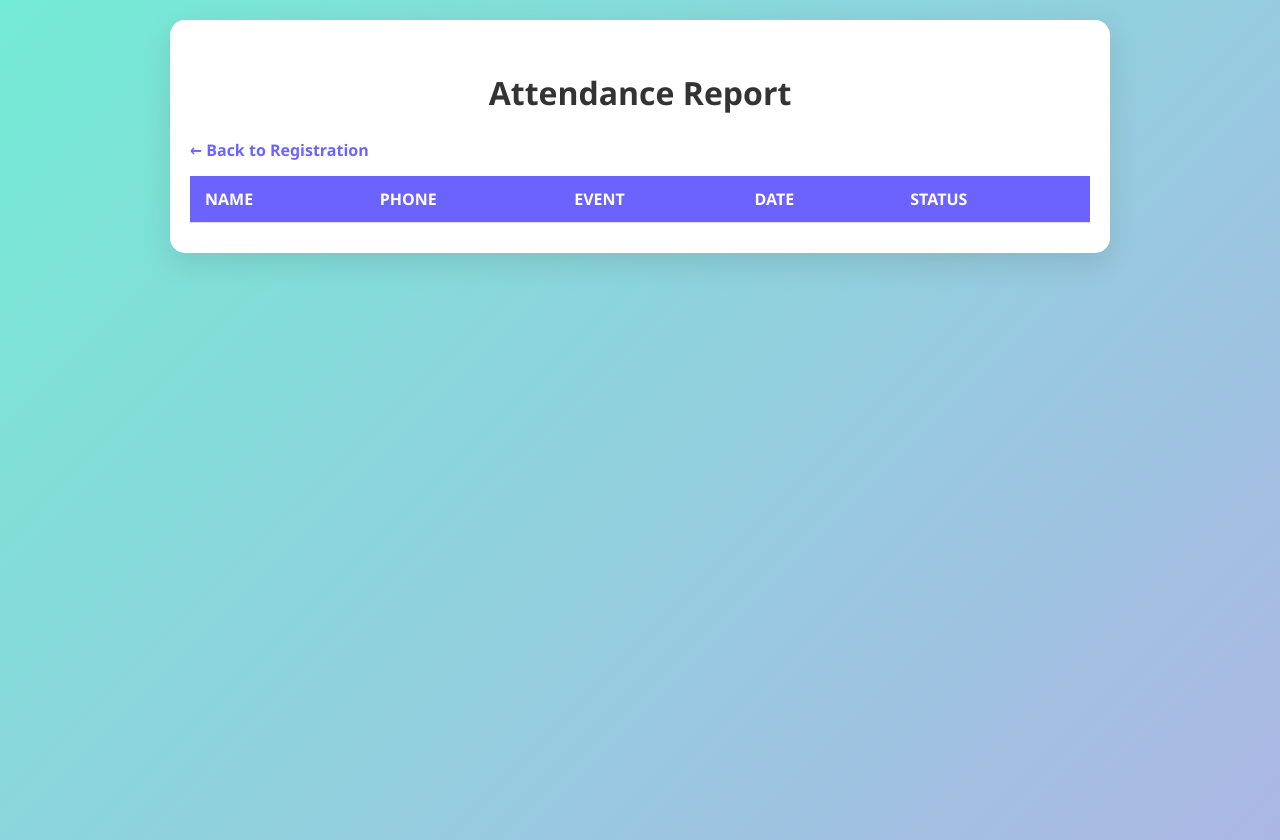
After one commit to saif76r/qr-attendence, a Python web app: template templates/attendance_report.html in a window 1280 px wide. The commit adds this page. Run offline with Jinja, Linux system fonts and the light colour scheme; the template is opened without the code that fills it, so the values that code supplies are empty.

Commit message:
Final modern UI + QR base64 + attendance_report fix

```diff
--- /dev/null
+++ b/templates/attendance_report.html
@@ -0,0 +1,127 @@
+<!DOCTYPE html>
+<html lang="en">
+<head>
+    <meta charset="UTF-8">
+    <title>Attendance Report</title>
+    <style>
+        body {
+            font-family: 'Segoe UI', Tahoma, Geneva, Verdana, sans-serif;
+            background: linear-gradient(135deg, #74ebd5, #ACB6E5);
+            min-height: 100vh;
+            margin: 0;
+            padding: 20px;
+        }
+
+        .container {
+            max-width: 900px;
+            margin: 0 auto;
+            background-color: #fff;
+            border-radius: 15px;
+            padding: 30px 20px;
+            box-shadow: 0 10px 30px rgba(0,0,0,0.1);
+        }
+
+        h1 {
+            text-align: center;
+            color: #333;
+            margin-bottom: 25px;
+        }
+
+        table {
+            width: 100%;
+            border-collapse: collapse;
+        }
+
+        th, td {
+            padding: 12px 15px;
+            text-align: left;
+            border-bottom: 1px solid #ddd;
+        }
+
+        th {
+            background-color: #6C63FF;
+            color: #fff;
+            font-weight: 600;
+            text-transform: uppercase;
+        }
+
+        tr:hover {
+            background-color: #f1f1f1;
+            transition: background 0.3s;
+        }
+
+        @media screen and (max-width: 768px) {
+            table, thead, tbody, th, td, tr {
+                display: block;
+            }
+
+            thead tr {
+                display: none;
+            }
+
+            tr {
+                margin-bottom: 15px;
+                border: 1px solid #ccc;
+                border-radius: 10px;
+                padding: 10px;
+            }
+
+            td {
+                padding-left: 50%;
+                text-align: right;
+                position: relative;
+            }
+
+            td::before {
+                content: attr(data-label);
+                position: absolute;
+                left: 15px;
+                width: 45%;
+                font-weight: bold;
+                text-align: left;
+            }
+        }
+
+        .back-link {
+            display: block;
+            margin-bottom: 15px;
+            color: #6C63FF;
+            text-decoration: none;
+            font-weight: bold;
+        }
+
+        .back-link:hover {
+            text-decoration: underline;
+        }
+    </style>
+</head>
+<body>
+    <div class="container">
+        <h1>Attendance Report</h1>
+        <a href="/register" class="back-link">&larr; Back to Registration</a>
+
+        <table>
+            <thead>
+                <tr>
+                    <th>Name</th>
+                    <th>Phone</th>
+                    <th>Event</th>
+                    <th>Date</th>
+                    <th>Status</th>
+                </tr>
+            </thead>
+            <tbody>
+                {% for row in data %}
+                <tr>
+                    <td data-label="Name">{{ row[0] }}</td>
+                    <td data-label="Phone">{{ row[1] }}</td>
+                    <td data-label="Event">{{ row[2] }}</td>
+                    <td data-label="Date">{{ row[3] }}</td>
+                    <td data-label="Status">{{ row[4] }}</td>
+                </tr>
+                {% endfor %}
+            </tbody>
+        </table>
+    </div>
+</body>
+</html>
```
Also changed, not shown: app.py (+69 -29 lines), templates/attendence.html (deleted, +0 -26 lines), templates/register.html (+110 -18 lines).
